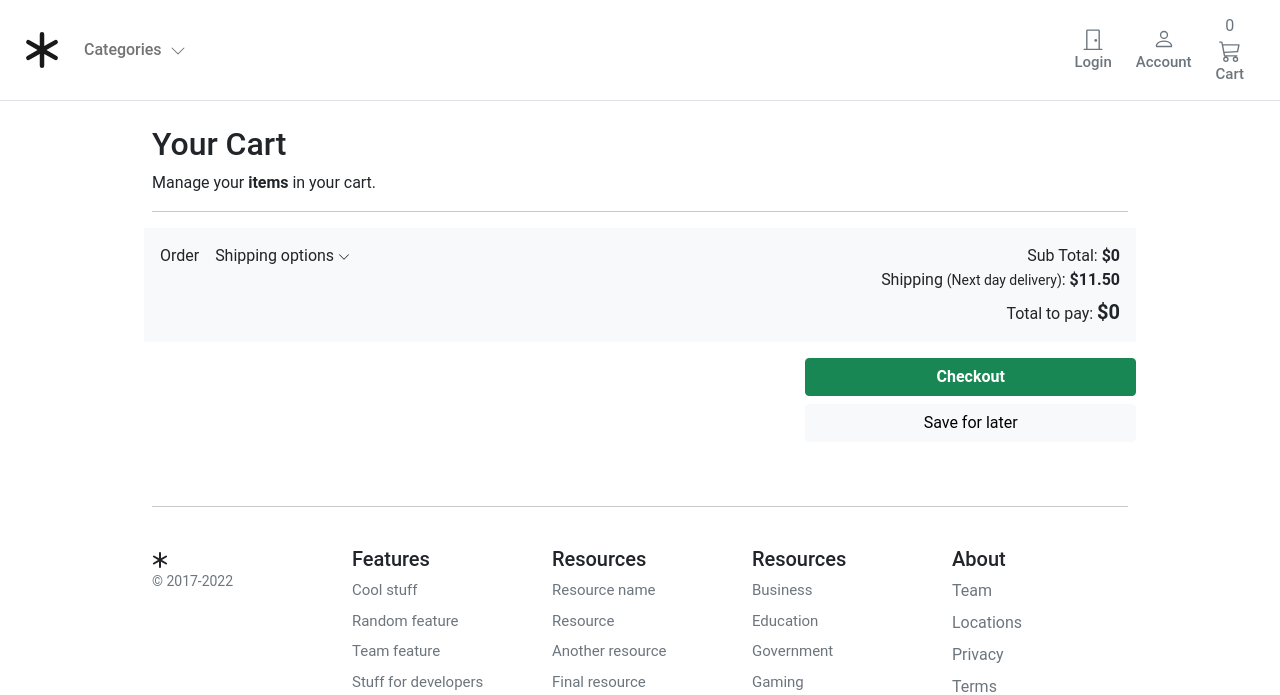
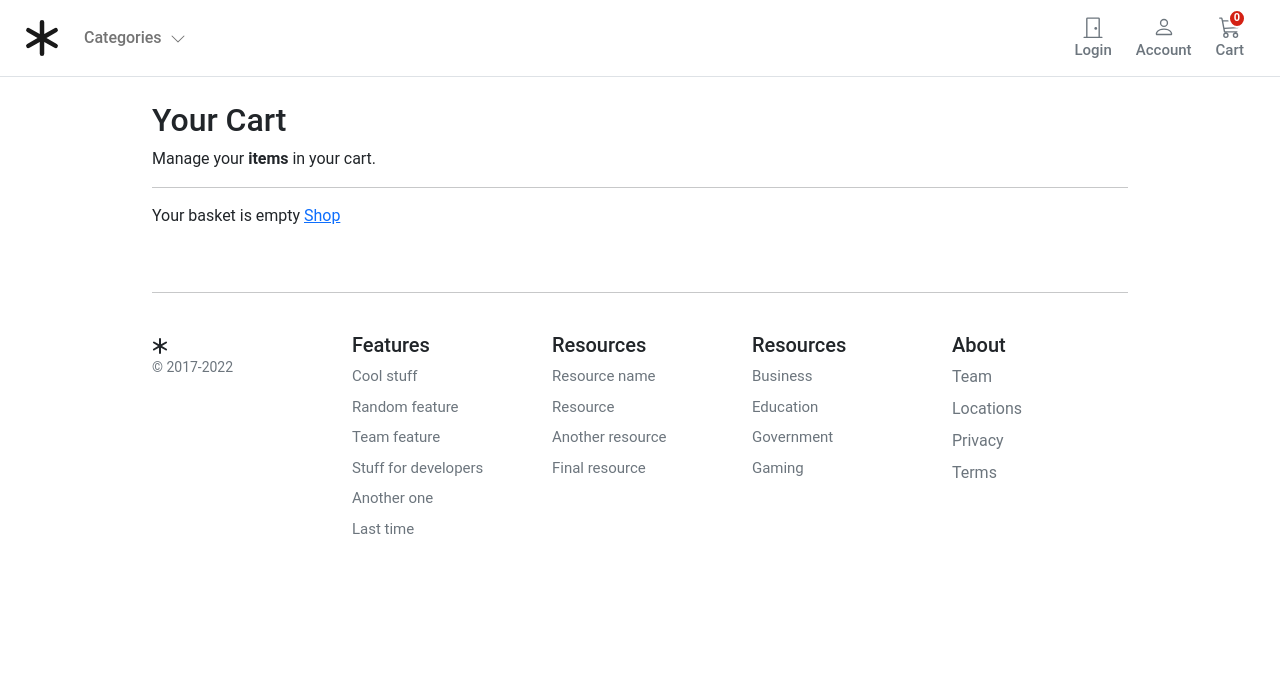
Before and after one commit to trigg8/Ecommerce, a Django app: page /cart/ in a window 1280 px wide. Shown: the top 695 px of the page. After the commit the page ends 534 px from the top, so only its background shows below. Run offline with Django 4.2, Linux system fonts and the light colour scheme; data comes from the database, SQL or seed files in the repository; both versions use the stored data as it was after the commit; some libraries are stand-ins or nearby versions.

Commit message:
cart refactoring complete

```diff
--- a/static/cart/css/cart.css
+++ b/static/cart/css/cart.css
@@ -1,4 +1,4 @@
-.cart-qty{
+/*.cart-qty{
     color: #fff;
     background: #d42114;
     border: 2px solid #fff;
@@ -25,4 +25,4 @@
     color:#d42114;
     transition-duration: 0.4s;
     background-color: #fff;
-}
+}*/
--- a/static/core/css/base.css
+++ b/static/core/css/master.css
@@ -71,6 +71,38 @@ html, body, p, div{
     }
 }
 
+
+/* Cart Css */
+.cart-qty{
+    color: #fff;
+    background: #d42114;
+    border: 2px solid #fff;
+    border-radius: 50%;
+    text-align: center;
+    font-size: 11px;
+    height: 15px;
+    width: 14px;
+    position: absolute;
+    box-sizing: content-box;
+    font-weight: 600;
+    display: flex;
+    justify-content: center;
+    align-items: center;
+    top: 1px;
+    right: 10px;
+}
+
+.cart-btn{
+    position: relative;
+}
+
+.cart-btn:hover, .cart-btn:focus, .cart-btn:active, .cart-btn.active{
+    color:#d42114;
+    transition-duration: 0.4s;
+    background-color: #fff;
+}
+
+
 /* Footer */
 
 .footer > div > div > ul > li{
--- a/templates/base.html
+++ b/templates/base.html
@@ -20,7 +20,7 @@
     integrity="sha384-QJHtvGhmr9XOIpI6YVutG+2QOK9T+ZnN4kzFN1RtK3zEFEIsxhlmWl5/YESvpZ13" crossorigin="anonymous">
   </script>
 
-  <link rel="stylesheet" href="{% static 'core/css/base.css' %}">
+  <link rel="stylesheet" href="{% static 'core/css/master.css' %}">
   <link rel="stylesheet" href="{% block stylesheet %}{% endblock %}">
 
   <title>
@@ -119,7 +119,7 @@
             </a>
 
             <a type="button" role="button" href="{% url "cart:cart_summary" %}"
-              class="btn btn-outline-secondary border-0 cart-btn">
+              class="btn btn-outline-secondary border-0 cart-btn" id="cart-btn">
 
               {% with total_qty=cart|length %}
               <div id="cart-qty" class="cart-qty">
--- a/templates/cart/summary.html
+++ b/templates/cart/summary.html
@@ -6,7 +6,7 @@
 {% endblock %}
 
 {% block content %}
-  <div class="container" style="max-width: 1000px">
+  <div class="container">
     <div class="col-12">
       <h1 class="h2">Your Cart</h1>
     </div>
@@ -15,8 +15,15 @@
     </div>
     <hr />
   </div>
-  <div class="container" style="max-width: 1000px">
-
+  <div class="container">
+    {% if cart|length == 0 %}
+    <div>
+      Your basket is empty
+      <a href="{% url 'store:store_home' %}">
+        Shop
+      </a>
+    </div>
+    {% else %}
     <div class="row g-3">
       <div class="col-12 bg-light p-3 d-flex justify-content-between">
         <div class="d-flex d-flex-inline">
@@ -88,6 +95,7 @@
         {% endwith %}
         {% endfor %}
       </div>
+      {% endif %}
     </div>
   </div>
 
```
Also changed, not shown: db.sqlite3.
